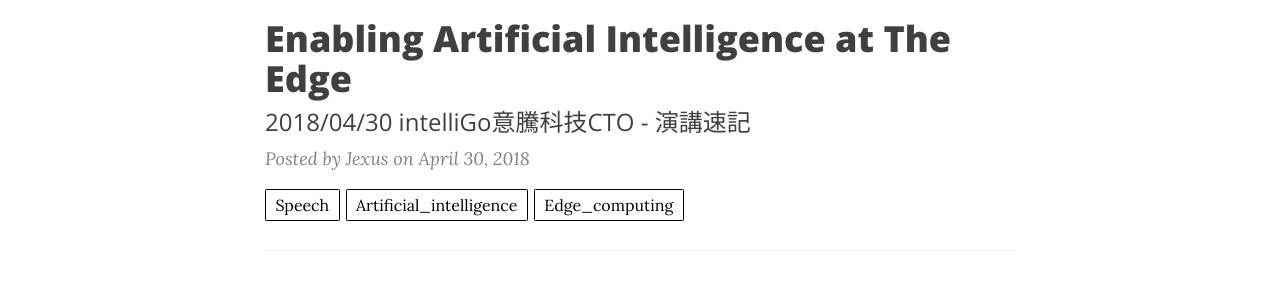
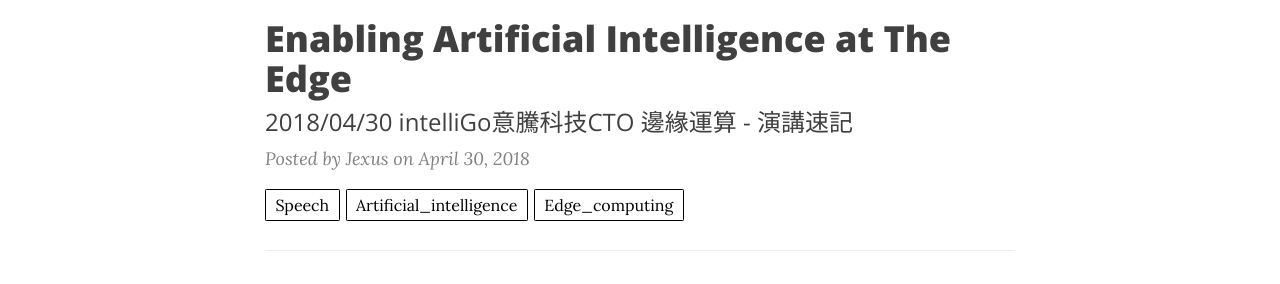
Before and after one commit to voidism/voidism.github.io, a Jekyll site: the page built from index.html, in a window 1280 px wide. Shown: the part 479-763 px from the top of the page. Built offline with Jekyll 4.4.1, drawn with Linux system fonts in a browser that asks for light colours; nearby versions of some CDN libraries; the list of posts is cut into pages by our own code.

Commit message:
intelliGo

```diff
--- a/_posts/2018-04-30-Enabling-Artificial-Intelligence-at-The-Edge.markdown
+++ b/_posts/2018-04-30-Enabling-Artificial-Intelligence-at-The-Edge.markdown
@@ -3,7 +3,7 @@
 title:      Enabling Artificial Intelligence at The Edge
 author:     Jexus
 tags: 		Speech Artificial_Intelligence Edge_Computing
-subtitle:   2018/04/30 intelliGo意騰科技CTO - 演講速記
+subtitle:   2018/04/30 intelliGo意騰科技CTO 邊緣運算 - 演講速記
 category:  note
 ---
 
```
